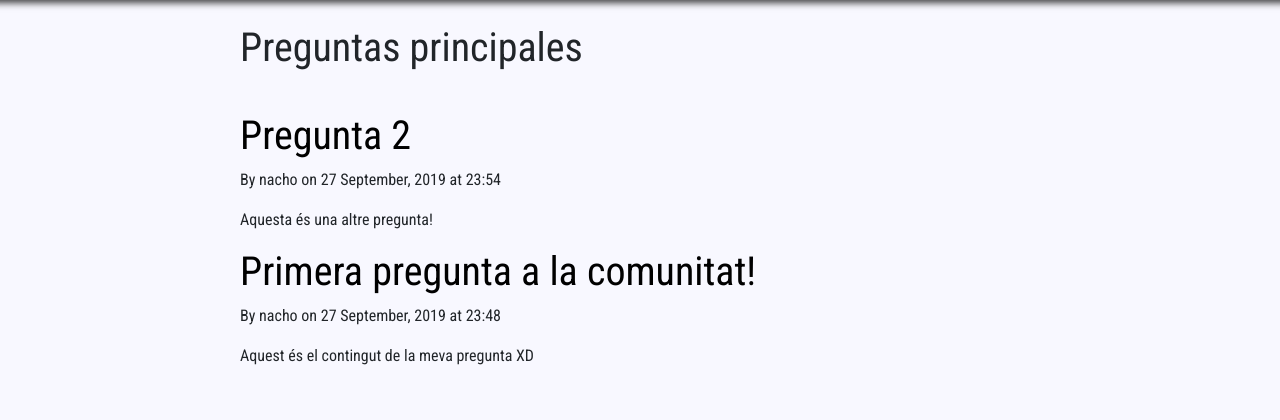
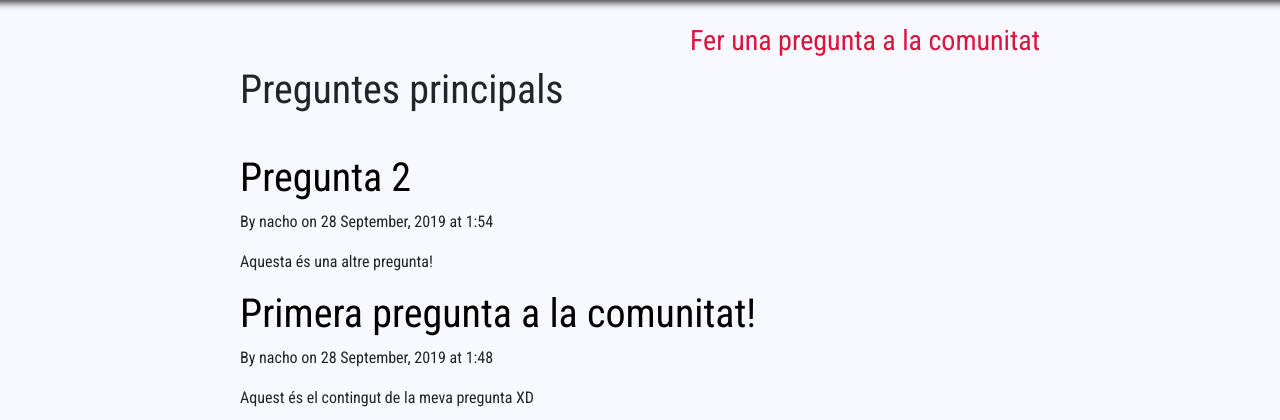
Before and after one commit to UB-ES-19/A2-StayUnderflow, a Django app: page /stayunderflow/ in a window 1280 px wide. Shown: the part 54-474 px from the top of the page. Run offline with Django 3.2, Linux system fonts and the light colour scheme; a user stored in the database is signed in; data comes from the database, SQL or seed files in the repository; some libraries are stand-ins or nearby versions.

Commit message:
Afegit la opció per fer un nou post

```diff
--- a/StayUnderflow_WebApp/models.py
+++ b/StayUnderflow_WebApp/models.py
@@ -2,6 +2,7 @@ from django.db import models
 from django import forms
 from django.contrib.auth.models import User
 from django.utils import timezone
+from django.urls import reverse
 
 # Classe que guardarà la informació de cada post
 class Post(models.Model):
@@ -13,3 +14,7 @@ class Post(models.Model):
 
     def __str__(self):
         return self.title
+
+    # retorna la direcció a el post després de crear-lo
+    def get_absolute_url(self):
+        return reverse('post-detail', kwargs={'pk': self.pk})
--- a/StayUnderflow_WebApp/urls.py
+++ b/StayUnderflow_WebApp/urls.py
@@ -1,7 +1,7 @@
 from django.conf.urls import url, include
 from django.urls import path
 from django.contrib.auth import views as auth_views
-from .views import PostDetailView, Stayunderflow
+from .views import PostDetailView, Stayunderflow, CreatePost
 
 from . import views as views
 
@@ -10,6 +10,7 @@ urlpatterns = [
     url(r'^stayunderflow/$', Stayunderflow.as_view(), name='stayunderflow'),
     url(r'^register/$', views.register, name='register'),
     url(r'^login/$', auth_views.LoginView.as_view(template_name='stay_underflow/login.html'), name='login'),
+    url(r'^auth/', include('social_django.urls', namespace='social')),
     path('stayunderflow/post/<int:pk>/', PostDetailView.as_view(), name='post-detail'), # pk serà un enter que contindrà el id del post clicat
-    url(r'^auth/', include('social_django.urls', namespace='social')),
+    path('stayunderflow/post/new/', CreatePost.as_view(), name='new-post'),
 ]
--- a/StayUnderflow_WebApp/views.py
+++ b/StayUnderflow_WebApp/views.py
@@ -7,7 +7,8 @@ from django.urls import reverse
 from .forms import UserRegisterForm
 from django.contrib import messages
 from .models import Post
-from django.views.generic import ListView, DetailView
+from django.views.generic import ListView, DetailView, CreateView
+from django.contrib.auth.mixins import LoginRequiredMixin
 
 # Create your views here.
 def register(request):
@@ -25,7 +26,6 @@ def register(request):
         'form': form,
     })
 
-# Testejar si realment ens hem loguejat
 class Stayunderflow(ListView):
     model =  Post # classe que agafa per anar a buscar les dades
     template_name = 'stay_underflow/stayunderflow.html' #pagina web que utilitza per a carregar la view
@@ -35,6 +35,15 @@ class Stayunderflow(ListView):
 class PostDetailView(DetailView):
     model = Post
     template_name = 'stay_underflow/post_detail.html'
+
+class CreatePost(LoginRequiredMixin, CreateView):
+    model = Post
+    fields = ['title', 'content']
+    template_name = 'stay_underflow/post_form.html'
+
+    def form_valid(self, form):
+        form.instance.author = self.request.user
+        return super().form_valid(form)
 
 # métode login gestionat amb django
 """"def login_m(request):
--- a/stay_underflow/settings.py
+++ b/stay_underflow/settings.py
@@ -126,7 +126,7 @@ AUTHENTICATION_BACKENDS = (
 
 LANGUAGE_CODE = 'en-us'
 
-TIME_ZONE = 'UTC'
+TIME_ZONE = 'Europe/Paris'
 
 USE_I18N = True
 
--- a/templates/stay_underflow/stayunderflow.html
+++ b/templates/stay_underflow/stayunderflow.html
@@ -8,8 +8,11 @@
 {% block content %}
 
     {% if user.is_authenticated %}
+    <div style="margin-top: 3%; text-align: right">
+        <a href="{% url 'new-post' %}" style="color:crimson;"><h3>Fer una pregunta a la comunitat</h3></a>
+    </div>
 
-    <h1 style="margin-top: 3%;">Preguntas principales</h1>
+    <h1>Preguntes principals</h1>
 
     <div style="margin-top: 5%">
         {% for post in posts %}
```
